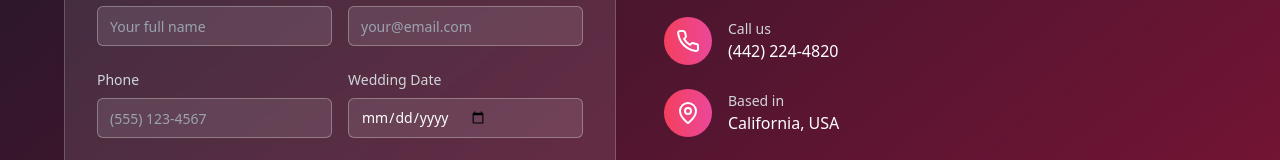
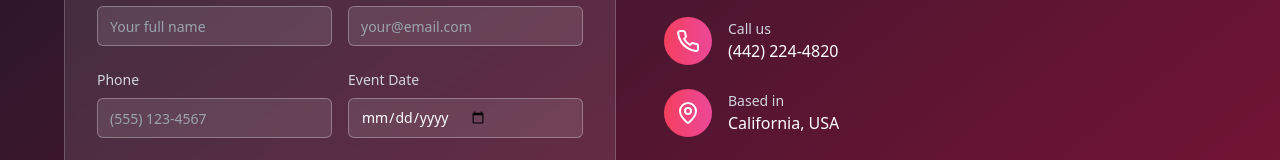
Before and after one commit to alexbullgomes/forever-after-ai-dreams, a React (Vite) app: page / in a window 1280 px wide. Shown: the part 5225-5385 px from the top of the page. Built offline with nearby package versions, Linux system fonts and the light colour scheme.

Commit message:
Refactor: Update "Wedding Date" to "Event Date"
Replaced all instances of "Wedding Date" with "Event Date" in the form components to accommodate a broader range of events.

```diff
--- a/src/components/ConsultationForm.tsx
+++ b/src/components/ConsultationForm.tsx
@@ -145,7 +145,7 @@ const ConsultationForm = ({ isOpen, onClose }: ConsultationFormProps) => {
           </div>
 
           <div className="space-y-2">
-            <Label>Wedding Date</Label>
+            <Label>Event Date</Label>
             <Popover>
               <PopoverTrigger asChild>
                 <Button
--- a/src/components/Contact.tsx
+++ b/src/components/Contact.tsx
@@ -168,7 +168,7 @@ const Contact = () => {
                   </div>
                   <div>
                     <label className="block text-sm font-medium text-gray-300 mb-2">
-                      Wedding Date
+                      Event Date
                     </label>
                     <Input
                       name="date"
--- a/src/components/PersonalizedConsultationForm.tsx
+++ b/src/components/PersonalizedConsultationForm.tsx
@@ -206,7 +206,7 @@ const PersonalizedConsultationForm = ({
           </div>
 
           <div className="space-y-2">
-            <Label>Wedding Date</Label>
+            <Label>Event Date</Label>
             <Popover>
               <PopoverTrigger asChild>
                 <Button
--- a/src/components/quiz/LeadCapture.tsx
+++ b/src/components/quiz/LeadCapture.tsx
@@ -109,7 +109,7 @@ const LeadCapture = ({ onSubmit }: LeadCaptureProps) => {
 
             <div>
               <Label htmlFor="weddingDate" className="text-base font-medium">
-                Wedding Date (Optional)
+                Event Date (Optional)
               </Label>
               <Input
                 id="weddingDate"
```
